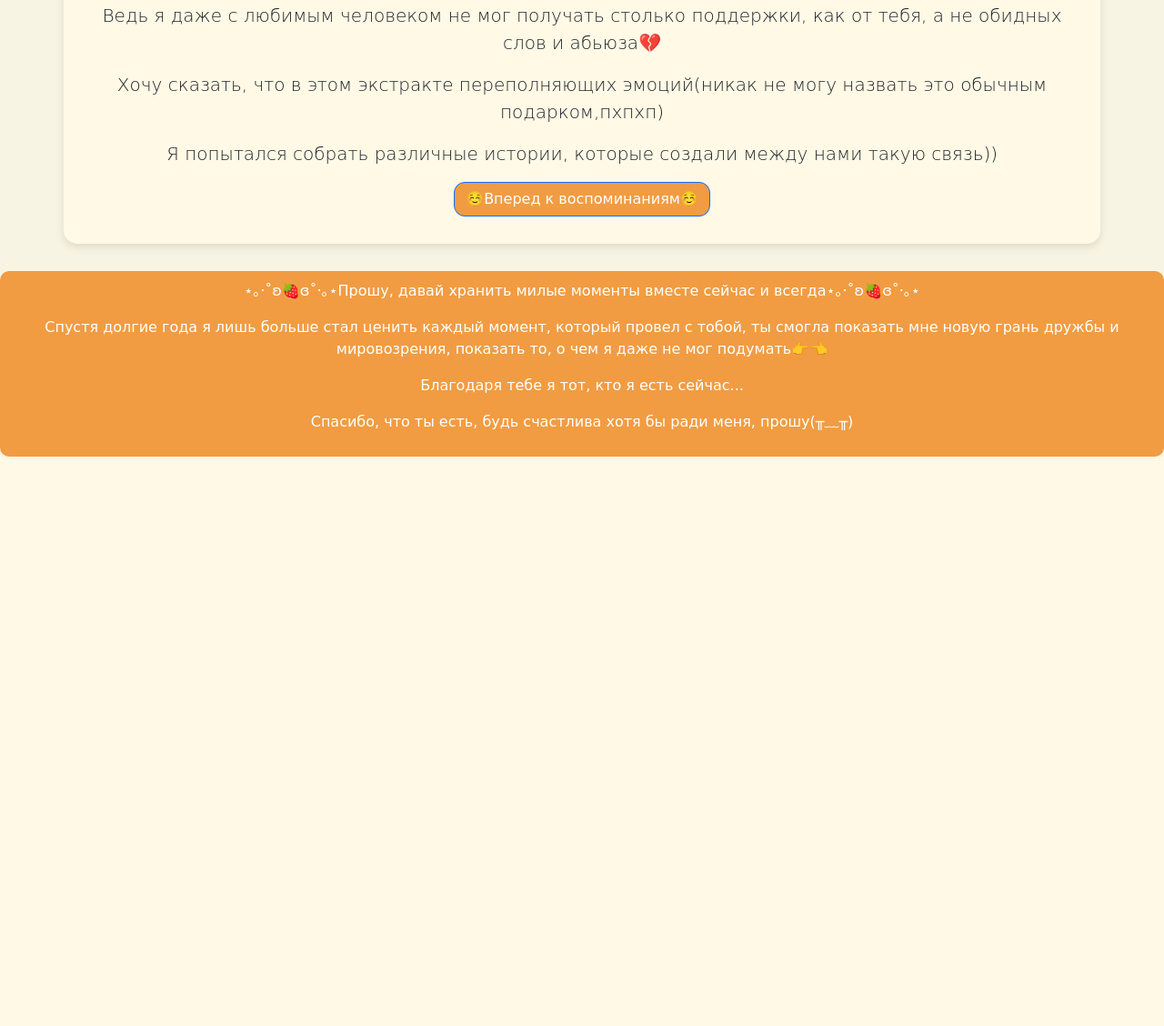
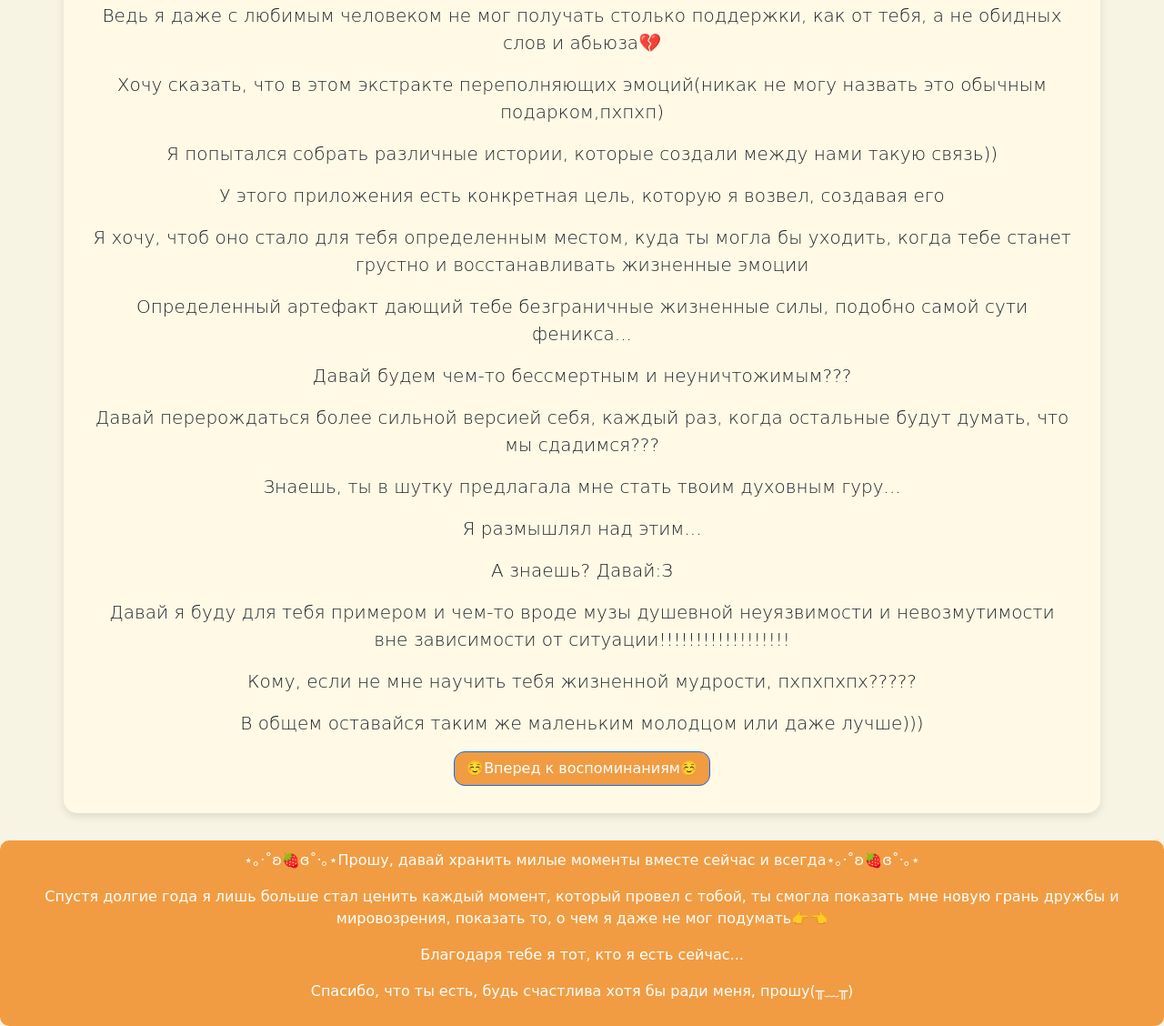
Before and after one commit to AberQ/Gift_For_AP, a Django app: page / in a window 1280 px wide. Shown: the part 412-1540 px from the top of the page at 91% size. Before the commit the page ends 914 px from the top, so only its background shows below. Run offline with Django 5.2, Linux system fonts and the light colour scheme.

Commit message:
Добавил заметок

```diff
--- a/templates/home.html
+++ b/templates/home.html
@@ -31,9 +31,17 @@
         <p class="lead">Ведь я даже с любимым человеком не мог получать столько поддержки, как от тебя, а не обидных слов и абьюза💔</p>
         <p class="lead">Хочу сказать, что в этом экстракте переполняющих эмоций(никак не могу назвать это обычным подарком,пхпхп)</p>
         <p class="lead">Я попытался собрать различные истории, которые создали между нами такую связь))</p>
-        <p class="lead"></p>
-        <p class="lead"></p>
-        <p class="lead"></p>
+        <p class="lead">У этого приложения есть конкретная цель, которую я возвел, создавая его</p>
+        <p class="lead">Я хочу, чтоб оно стало для тебя определенным местом, куда ты могла бы уходить, когда тебе станет грустно и восстанавливать жизненные эмоции</p>
+        <p class="lead">Определенный артефакт дающий тебе безграничные жизненные силы, подобно самой сути феникса...</p>
+        <p class="lead">Давай будем чем-то бессмертным и неуничтожимым???</p>
+        <p class="lead">Давай перерождаться более сильной версией себя, каждый раз, когда остальные будут думать, что мы сдадимся???</p>
+        <p class="lead">Знаешь, ты в шутку предлагала мне стать твоим духовным гуру...</p>
+        <p class="lead">Я размышлял над этим...</p>
+        <p class="lead">А знаешь? Давай:З</p>
+        <p class="lead">Давай я буду для тебя примером и чем-то вроде музы душевной неуязвимости и невозмутимости вне зависимости от ситуации!!!!!!!!!!!!!!!!!!</p>
+        <p class="lead">Кому, если не мне научить тебя жизненной мудрости, пхпхпхпх?????</p>
+        <p class="lead">В общем оставайся таким же маленьким молодцом или даже лучше)))</p>
         <a href="{% url 'note_list' %}" class="btn btn-primary">☺️Вперед к воспоминаниям☺️</a>
     </div>
 {% endblock %}
```
Also changed, not shown: db.sqlite3, media/notes_photos/изображение_2025-03-09_222542655.png (added).
